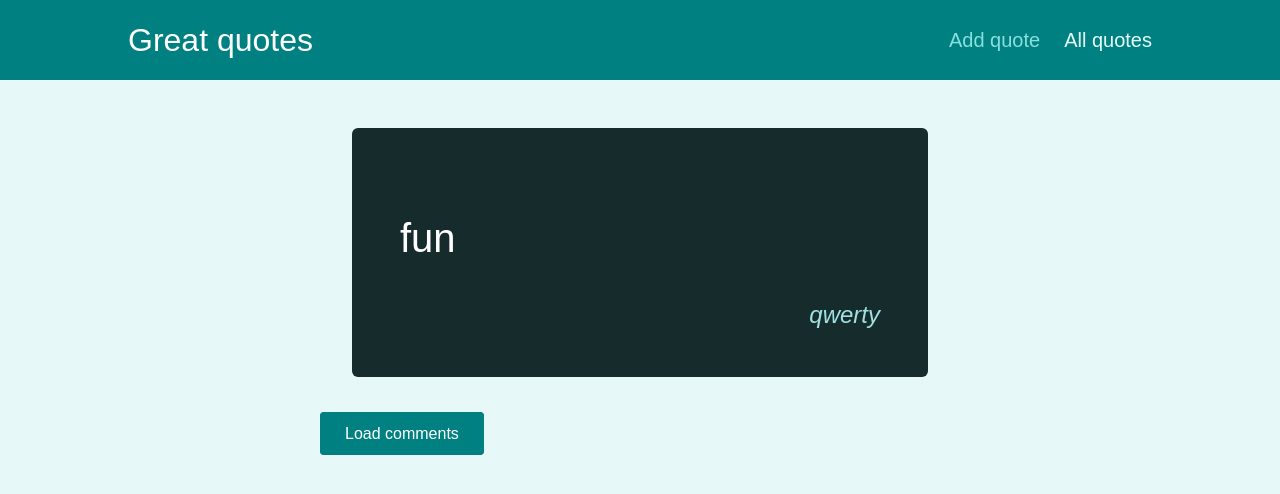
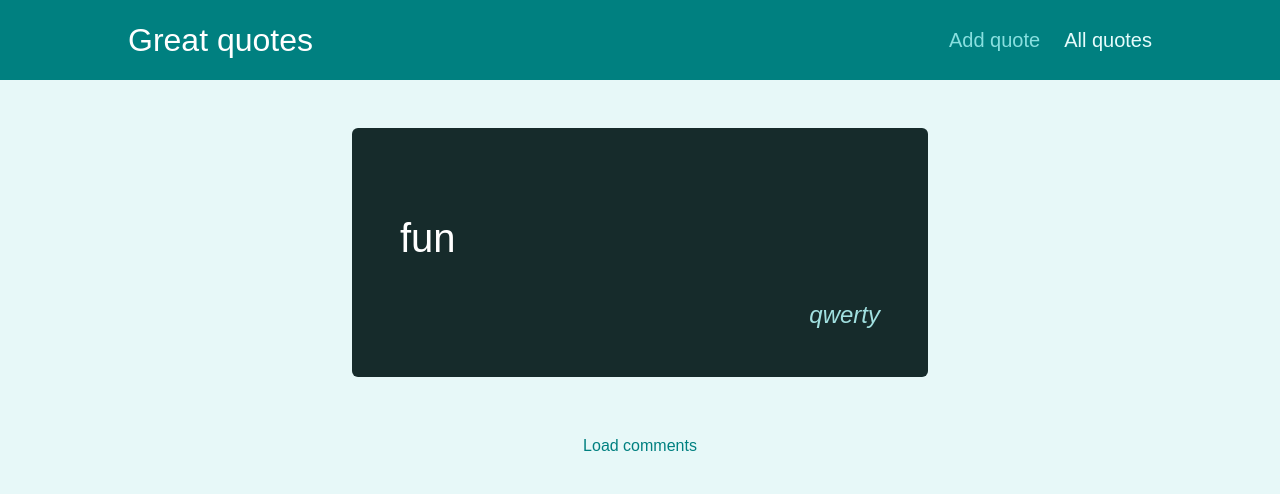
Before and after one commit to paalss/react-webapp-16-routing-practice, a React (Create React App) app: page /allQuotes/1 in a window 1280 px wide. Shown: the top 494 px of the page. Built offline with nearby package versions, Linux system fonts and the light colour scheme.

Commit message:
putter <Link> inn i en .centered <div>

```diff
--- a/src/pages/QuoteDetails.js
+++ b/src/pages/QuoteDetails.js
@@ -27,14 +27,18 @@ const QuoteDetails = ({ quotes }) => {
       <section>
         <HighlightedQuote text={quote.text} author={quote.author} />
       </section>
+
+      <div className="centered">
+        <Route path="/allQuotes/:quoteId" exact>
+          <Link to={`/allQuotes/${quoteId}/comments`} className="btn--flat">
+            Load comments
+          </Link>
+        </Route>
+      </div>
+
       <Route path={"/allQuotes/:quoteId/comments"}>
         <Comments onAddCommentHandler={onAddCommentHandler} />
         <CommentsList comments={comments} />
-      </Route>
-      <Route path="/allQuotes/:quoteId" exact>
-        <Link to={`/allQuotes/${quoteId}/comments`} className="btn">
-          Load comments
-        </Link>
       </Route>
     </div>
   );
```
Also changed, not shown: 1 other file (tests, documents, lock files or other folders).
